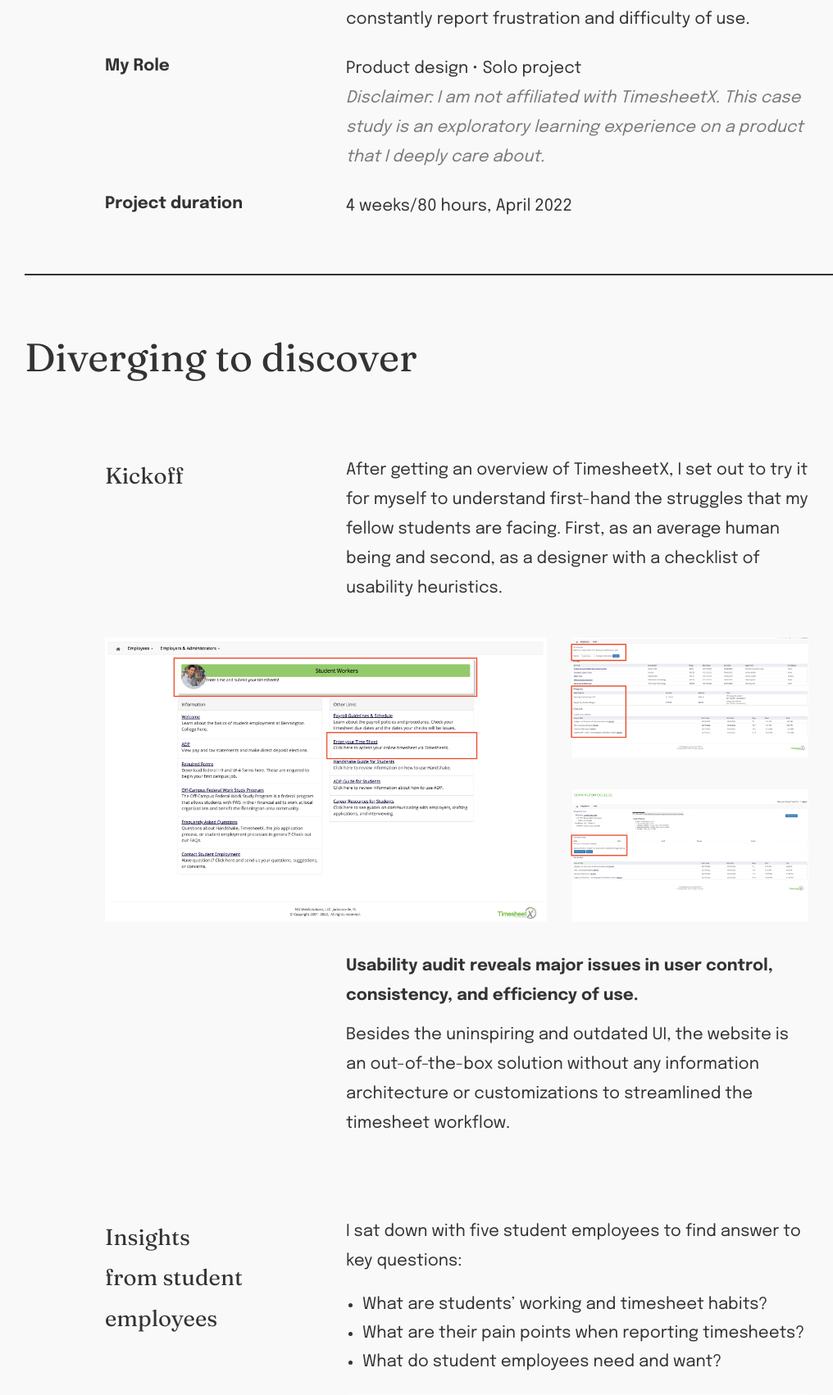
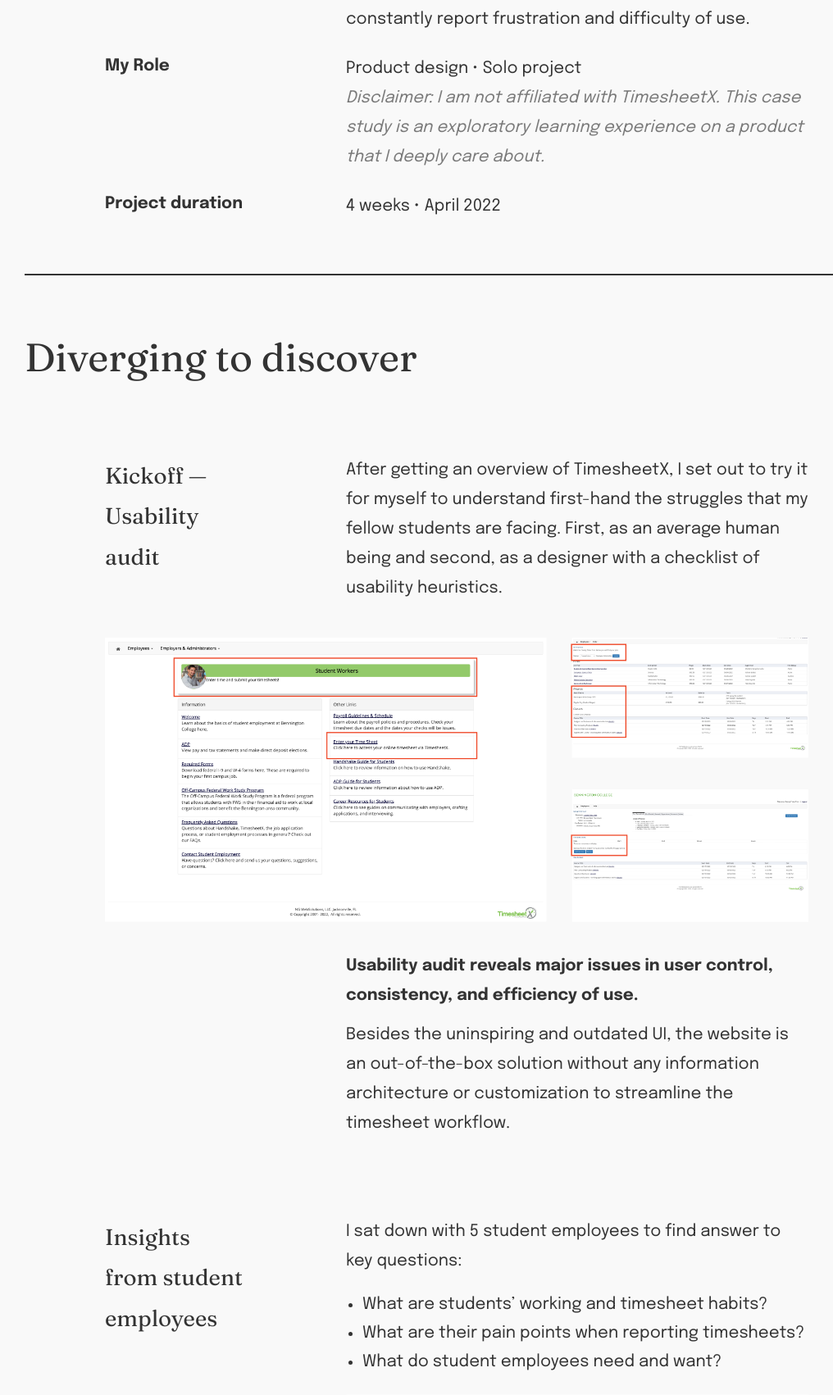
Before and after one commit to hoanhan101/dani, a FastAPI app: page /projects/timesheetx in a window 1280 px wide. Shown: the part 1397-3099 px from the top of the page at 82% size, without its empty margins (34-1050 px from the left). Run offline with FastAPI, Linux system fonts and the light colour scheme; some libraries are stand-ins or nearby versions; some web fonts are replaced.

Commit message:
Fix typo

```diff
--- a/templates/projects_timesheetx.html
+++ b/templates/projects_timesheetx.html
@@ -69,7 +69,7 @@
             <p class="heading4">Project duration</p>
         </div>
         <div class="column is-6 is-offset-1">
-            <p class="line-height-180">4 weeks/80 hours, April 2022</p>
+            <p class="line-height-180">4 weeks • April 2022</p>
         </div>
     </div>
 </div>
@@ -79,7 +79,7 @@
     <div class="container"><hr class="hr-section-project" /></div>
     <div class="columns">
         <div class="column is-2 is-offset-1">
-            <p class="heading3">Kickoff</p>
+            <p class="heading3">Kickoff — Usability audit</p>
         </div>
         <div class="column is-6 is-offset-1">
             <p class="line-height-180">
@@ -111,7 +111,7 @@
             <p class="line-height-180">
                 Besides the uninspiring and outdated UI, the website is an
                 out-of-the-box solution without any information architecture or
-                customizations to streamlined the timesheet workflow.
+                customization to streamline the timesheet workflow.
             </p>
         </div>
     </div>
@@ -122,7 +122,7 @@
         </div>
         <div class="content column is-6 is-offset-1">
             <p class="line-height-180">
-                I sat down with five student employees to find answer to key
+                I sat down with 5 student employees to find answer to key
                 questions:
             </p>
             <ul>
@@ -214,7 +214,7 @@
             </p>
             <p class="line-bold line-height-180 mb-3">
                 TimesheetX has an unique opportunity to renew and optimize for
-                insitution’s employment needs.
+                institution’s employment needs.
             </p>
         </div>
     </div>
@@ -278,13 +278,15 @@
         <div class="content column is-6 is-offset-1">
             <p class="line-bold line-height-180 my-3">So how might we?</p>
             <ul>
-                <li>Design a work schedule and timesheet auto-fill feature</li>
-                <li>Design more screens for a more realistic prototype</li>
-                <li>
-                    Conduct more user testings and keep refining the design
-                    based on test results
-                </li>
+                <li>Reduce navigation time?</li>
+                <li>Optimize TimesheetX for mobile devices?</li>
+                <li>Improve date and time entry interactions?</li>
             </ul>
+            <p class="line-height-180 mb-3">
+                I brainstormed different potential solutions for other problem
+                areas identified and translated these solutions into several
+                wireframe concepts for preference testing.
+            </p>
         </div>
     </div>
     <div class="columns">
```
